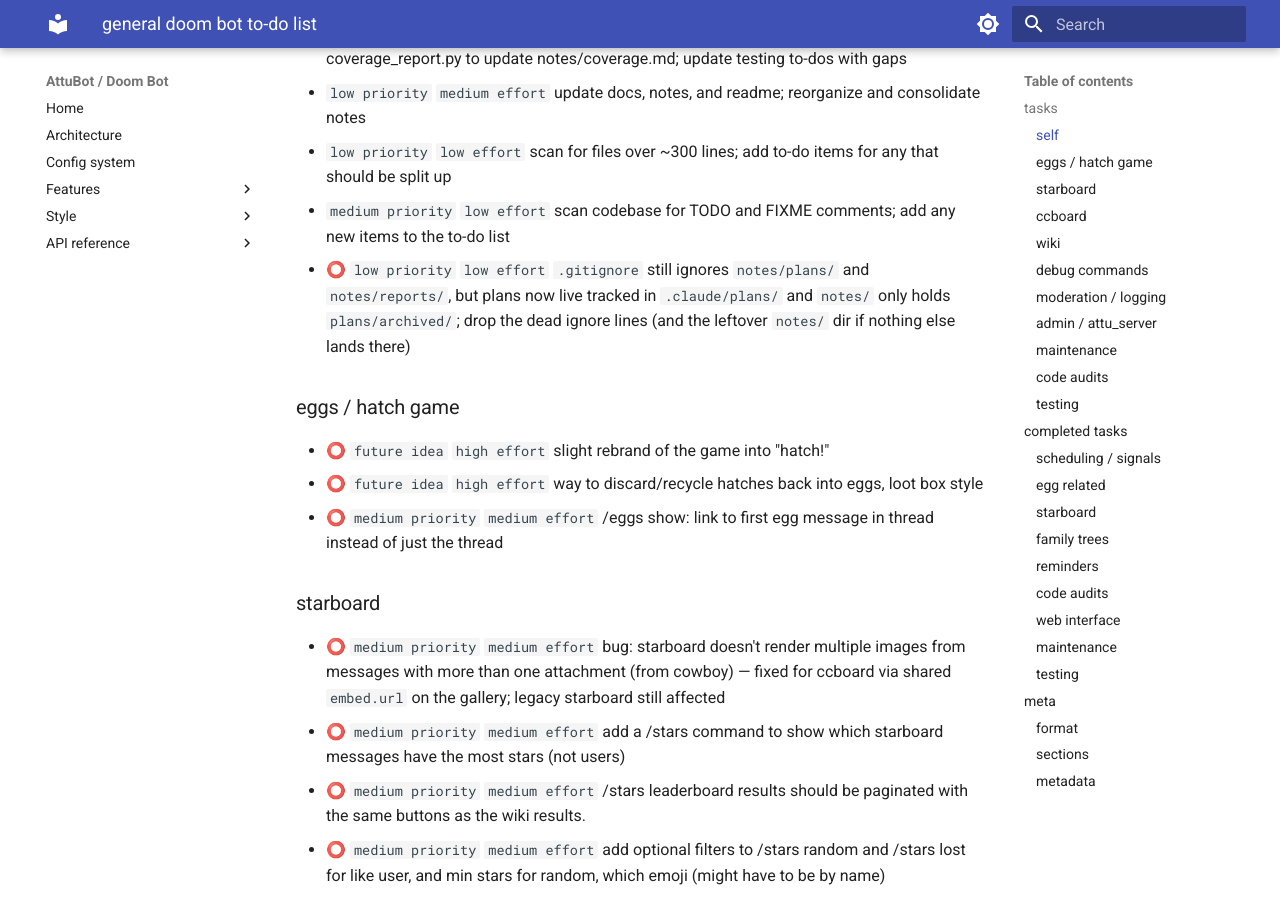
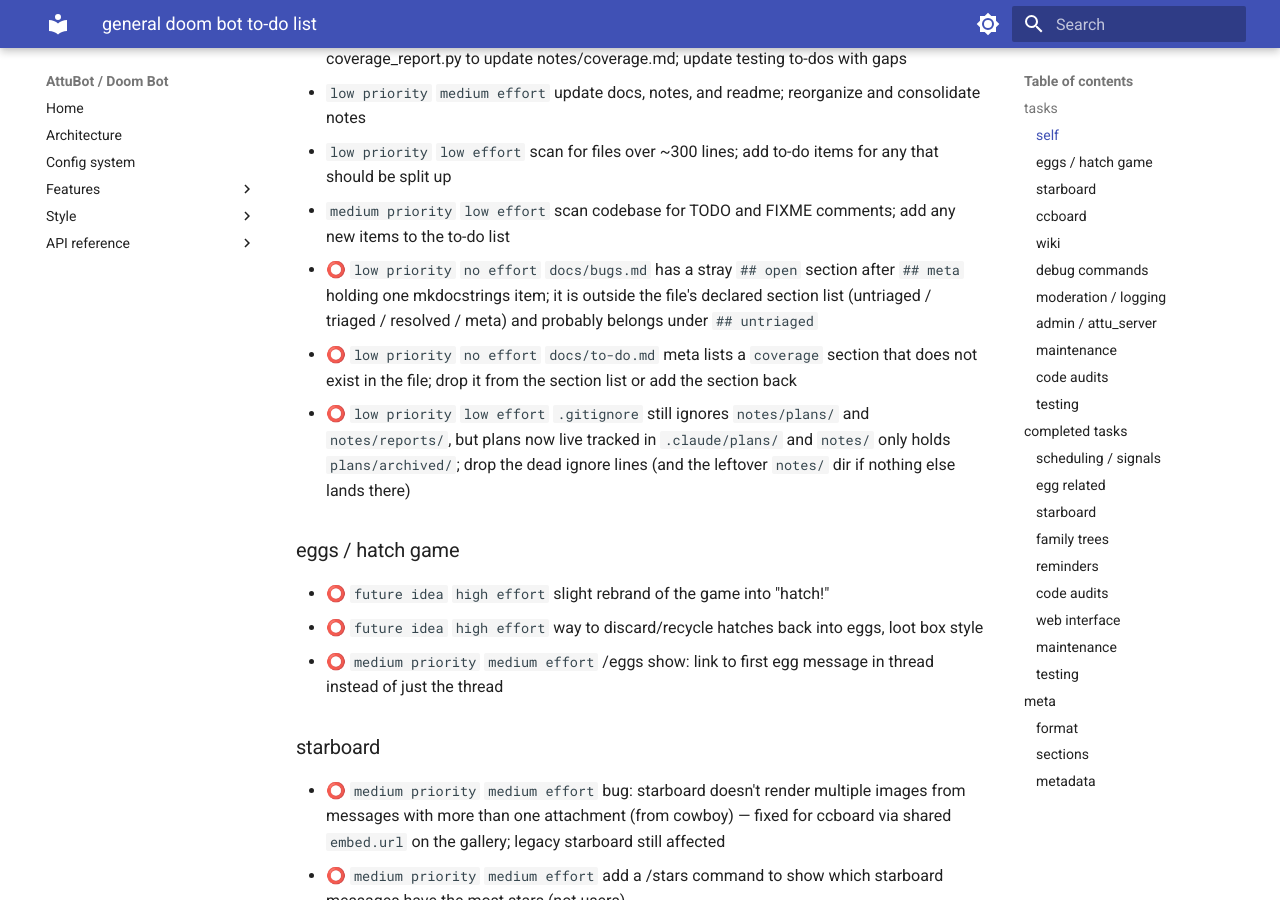
Before and after one commit to jhnhnck/attu-bot, an MkDocs documentation site: the page built from docs/to-do.md, in a window 1280 px wide and 900 px high, scrolled down 407 px. Built offline with MkDocs 1.6.1 and Material for MkDocs 9.7.7, drawn with Linux system fonts in a browser that asks for light colours.

Commit message:
docs: make CLAUDE.md the canonical checklist, file two backlog drifts
- feature-completion reframed as the expansion of CLAUDE.md's checklist
  rather than a second canonical source; only one place is authoritative
- file the two format drifts found while writing the `to-do` skill: bugs.md's
  stray `## open` section, and to-do.md's meta listing a coverage section
  that does not exist

```diff
--- a/docs/to-do.md
+++ b/docs/to-do.md
@@ -13,6 +13,8 @@ _see the [meta](#meta) section at the end of this file for format reference._
 - `low priority` `medium effort` update docs, notes, and readme; reorganize and consolidate notes
 - `low priority` `low effort` scan for files over ~300 lines; add to-do items for any that should be split up
 - `medium priority` `low effort` scan codebase for TODO and FIXME comments; add any new items to the to-do list
+- ⭕ `low priority` `no effort` `docs/bugs.md` has a stray `## open` section after `## meta` holding one mkdocstrings item; it is outside the file's declared section list (untriaged / triaged / resolved / meta) and probably belongs under `## untriaged`
+- ⭕ `low priority` `no effort` `docs/to-do.md` meta lists a `coverage` section that does not exist in the file; drop it from the section list or add the section back
 - ⭕ `low priority` `low effort` `.gitignore` still ignores `notes/plans/` and `notes/reports/`, but plans now live tracked in `.claude/plans/` and `notes/` only holds `plans/archived/`; drop the dead ignore lines (and the leftover `notes/` dir if nothing else lands there)
 
 ### eggs / hatch game
```
Also changed, not shown: .claude/skills/feature-completion/SKILL.md (+1 -1 lines).
